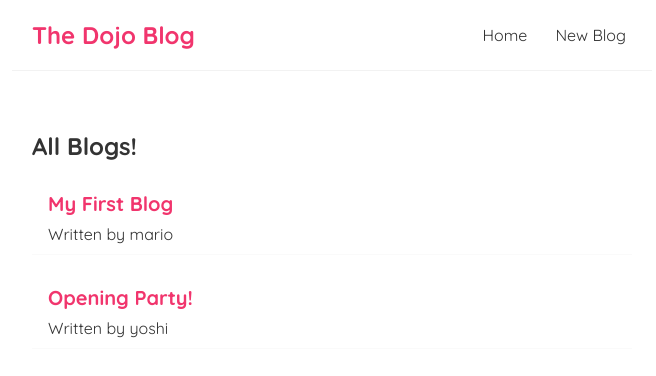
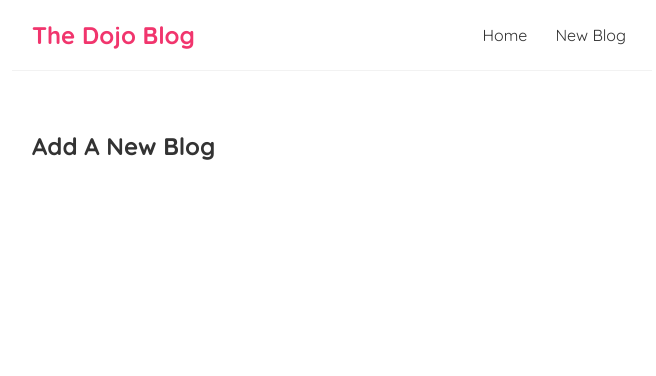
Before and after one commit to enmanuelr7/dojo-blog, a React (Create React App) app: page /create in a window 1280 px wide. Shown: the top 376 px of the page, without its empty margins (308-964 px from the left). Built offline with nearby package versions, Linux system fonts and the light colour scheme; data requests are answered from the project's data file.

Commit message:
useEffect cleanup function

```diff
--- a/package.json
+++ b/package.json
@@ -8,6 +8,7 @@
     "@testing-library/user-event": "^12.1.10",
     "react": "^17.0.2",
     "react-dom": "^17.0.2",
+    "react-router-dom": "^5.2.0",
     "react-scripts": "4.0.3",
     "web-vitals": "^1.0.1"
   },
--- a/src/App.js
+++ b/src/App.js
@@ -1,14 +1,25 @@
+import { BrowserRouter as Router, Route, Switch } from 'react-router-dom';
 import Navbar from './Navbar';
 import Home from './Home';
+import Create from './Create';
 
 function App() {
   return (
-    <div className="App">
-      <Navbar />
-      <div className="content">
-        <Home />
+    <Router>
+      <div className="App">
+        <Navbar />
+        <div className="content">
+          <Switch>
+            <Route exact path="/">
+              <Home />
+            </Route>
+            <Route path="/create">
+              <Create />
+            </Route>
+          </Switch>
+        </div>
       </div>
-    </div>
+    </Router>
   );
 }
 
--- /dev/null
+++ b/src/Create.js
@@ -0,0 +1,9 @@
+const Create = () => {
+  return (
+    <div className="create">
+      <h2>Add A New Blog</h2>
+    </div>
+  );
+};
+
+export default Create;
--- a/src/Navbar.js
+++ b/src/Navbar.js
@@ -1,13 +1,15 @@
+import { Link } from 'react-router-dom';
+
 function Navbar() {
   return (
     <nav className="navbar">
       <h1>The Dojo Blog</h1>
       <div className="links">
-                <a href="/">Home</a>
-                <a href="/create">New Blog</a>
+        <Link to="/">Home</Link>
+        <Link to="/create">New Blog</Link>
       </div>
     </nav>
-    )
+  );
 }
 
-export default Navbar
+export default Navbar;
--- a/src/useFetch.js
+++ b/src/useFetch.js
@@ -6,7 +6,8 @@ const useFetch = (url) => {
   const [error, setError] = useState(null);
 
   useEffect(() => {
-    fetch(url)
+    const abort = new AbortController();
+    fetch(url, { signal: abort.signal })
       .then((res) => {
         if (!res.ok) {
           throw Error(res.statusText);
@@ -16,13 +17,17 @@ const useFetch = (url) => {
       .then((data) => {
         setError(null);
         setData(data);
+        setIsLoading(false);
       })
       .catch((err) => {
+        if (err.name === 'AbortError') {
+          return console.log('fetch aborted');
+        }
         setError(err.message);
-      })
-      .finally(() => {
         setIsLoading(false);
       });
+
+    return () => abort.abort();
   }, [url]);
 
   return { data, isLoading, error };
```
Also changed, not shown: 1 other file (tests, documents, lock files or other folders). Lines whose indentation alone changed are shown as unchanged.
